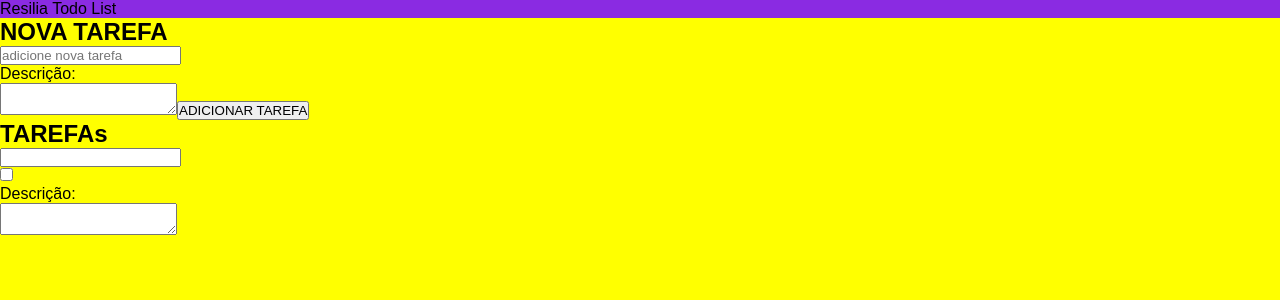
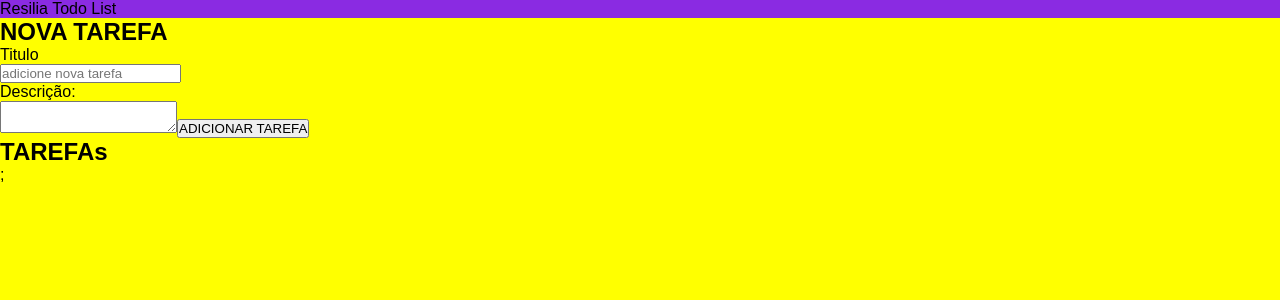
Before and after one commit to AndreFelipeMoura/ToDo-List, a React (Vite) app: page / in a window 1280 px wide. Shown: the top 300 px of the page. Built offline with nearby package versions, Linux system fonts and the light colour scheme.

Commit message:
Retornando Tarefa e descrição

```diff
--- a/src/components/list/List.jsx
+++ b/src/components/list/List.jsx
@@ -1,54 +1,123 @@
-import React from "react";
+import { useState } from "react";
 import Header from "../header/Header";
 
 
+const List = () => {
+const [list, setList] = useState([]);
+const [newTask, setNewTask] = useState("");
+const [newDesc, setNewDesc] = useState("");
 
-function List() {
-return(
+
+function addNewTask () {
+const task = {
+id: Math.random(),
+title: newTask,
+desc: newDesc,
+isComplet: false,
+};
+
+if (task.title === "" || task.desc === "") {
+return alert("Preencha os dois campos para concluir!");
+}
+
+setList([...list, task ]);
+setNewTask("");
+setNewDesc("");
+}
+
+function deleteTask(id) {
+const filterTasks = list.filter((task) => task.id !== id);
+setList(filterTasks);
+}
+
+function completeTask(id) {
+const newTasks = list.map((task) =>
+task.id === id ? {
+...task,
+isComplete: !task.isComplete,
+}
+: task
+);
+setList(newTasks);
+
+}
+
+
+return (
 <>
   <Header />
   <div className="container">
     <section className="list">
+      <header>
+        <h2 className="titulo-nova-tarefa"> NOVA TAREFA </h2>
 
-            <h2 className=""> NOVA TAREFA </h2>
-            <form className="form-input-add">
-                <div>
-                    <input placeholder='adicione nova tarefa' type="text" />
+        <div className="input-add">
+          <p>Titulo</p>
+          <input placeholder='adicione nova tarefa' type="text" onChange={(e)=> {
+          setNewTask(e.target.value);
+          }}
+          value={newTask}
+          />
           <p> Descrição: </p>
-                    <textarea />
+          <textarea onChange={(e)=> {
+                  setNewDesc(e.target.value);
+                }}
+                value={newDesc}/>
 
 
-                    <button> ADICIONAR TAREFA </button>
+                    <button type="submit" className="tarefa-add" onClick={addNewTask}> ADICIONAR TAREFA </button>
                     </div>
-            </form>
+
+          </header>
+
+
 
     </section>
     <section>
-    <h2 className=""> TAREFAs </h2>
-            <form className = "form-input-task">
-                <div>
+        <div className="tarefas">
+        <h2 className="titulo-tarefas"> TAREFAs </h2>
                    <ul>
-                        <li>
-                            <div>
+                        {list.map((task) => (
+
+
+                        <li key={task.id}>
+                            <div className={task.isComplete ? "completed" : ""}>
                                 <label>
-                                    <input></input>
+                                    <input className="checkbox" type="checkbox"
+                                     checked={task.isComplete}
+                                     onClick={() => completeTask(task.id)}
+                                     readOnly  />
                                 </label>
+                                <p>tarefa concluida</p>
+                                <p> TITULO: {task.title}</p>
+                                <p> Descrição: {task.desc} </p>
+
+
+
+                                <button className="delete-task" type="button" onClick={() => deleteTask(task.id)}> Excluir Tarefa </button>
                             </div>
                         </li>
+                        ))};
                     </ul>
-                    <input type="checkbox"  />
-                    <p> Descrição: </p>
-                    <textarea />
+
+
+
+
+
+
+
 
 
         </div>
-            </form>
+
 
     </section>
 
-    </div></>
+    </div>
+    </>
 
-    )
-}
+    )}
+
+
 
 export default List;
```
Lines whose indentation alone changed are shown as unchanged.
